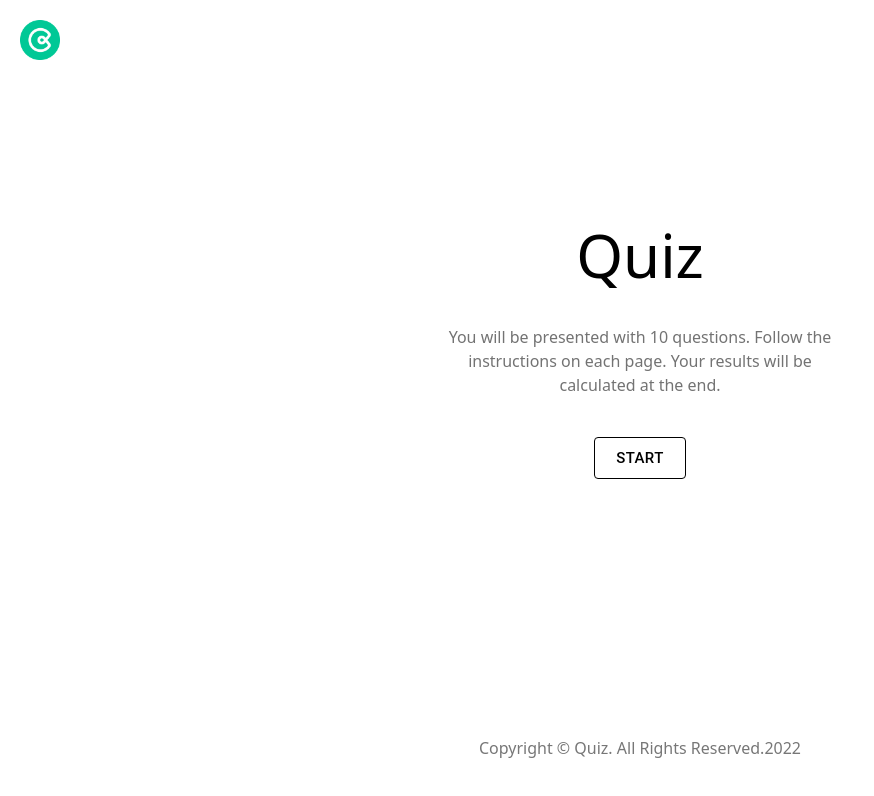
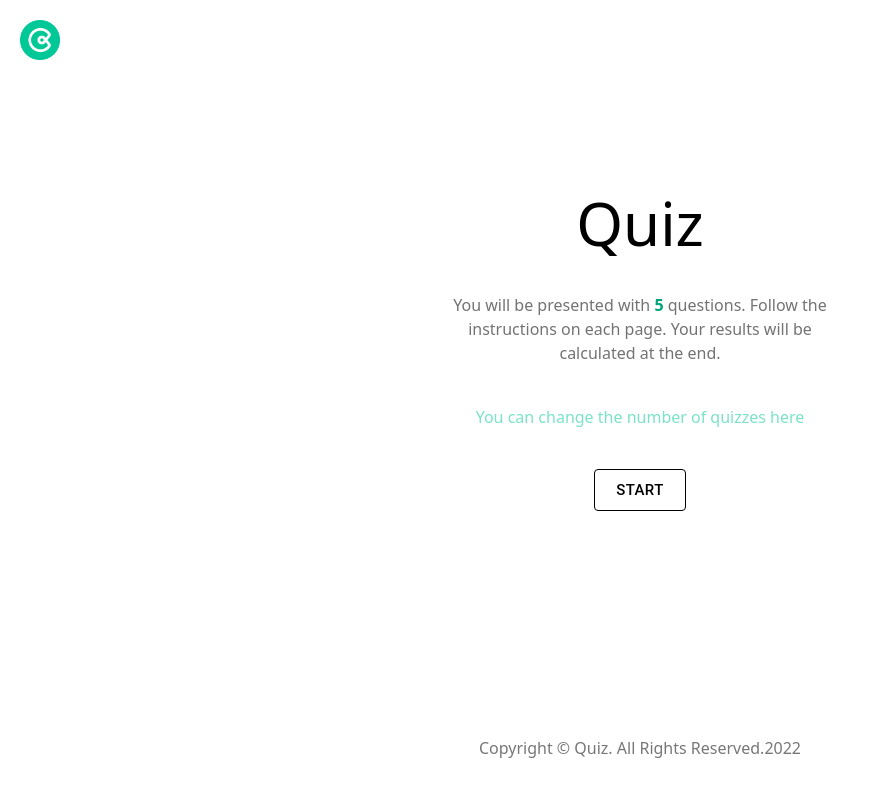
Before and after one commit to dauhnKim/quiz, a React (Create React App) app: page / in a window 1280 px wide. Shown: the top 796 px of the page, without its empty margins (0-874 px from the left). Built offline with nearby package versions, Linux system fonts and the light colour scheme.

Commit message:
feat: let let user decide the number of quizzes

```diff
--- /dev/null
+++ b/src/components/NumberField.tsx
@@ -0,0 +1,37 @@
+import { TextField } from "@mui/material";
+import React from "react";
+
+interface FieldProps {
+  amount: number;
+  theme: string;
+  [key: string]: any;
+}
+
+const NumberField: React.FC<FieldProps> = ({ amount, theme, ...rest }) => {
+  const textColor = theme === "dark" ? "#00c896" : "#00a37a";
+  const conditiaonlColor = +amount === 0 ? "#d32f2f" : textColor;
+  const textFiledStyle = {
+    marginTop: 2,
+    input: {
+      color: theme === "dark" ? "#eee" : "#777",
+    },
+    label: { color: "#737373" },
+    ".MuiFormHelperText-root": { color: conditiaonlColor },
+    "& label.Mui-focused": {
+      color: conditiaonlColor,
+    },
+    "& .MuiOutlinedInput-root": {
+      "& fieldset": {
+        borderColor: conditiaonlColor,
+        color: "#fff",
+      },
+      "&.Mui-focused fieldset": {
+        borderColor: conditiaonlColor,
+      },
+    },
+  };
+
+  return <TextField size="small" sx={textFiledStyle} label="number" type={"number"} value={amount} error={+amount === 0} helperText={+amount === 0 && "Enter a number greather than 0."} {...rest} />;
+};
+
+export default NumberField;
--- a/src/components/Primary.tsx
+++ b/src/components/Primary.tsx
@@ -5,7 +5,7 @@ import { useAtomValue } from "jotai";
 import { themeAtom } from "../utils/store";
 import { PrimaryProps } from "../utils/metrics";
 
-const Primary: React.FC<PrimaryProps> = ({ text, className, type, onClick }) => {
+const Primary: React.FC<PrimaryProps> = ({ text, className, type, onClick, ...rest }) => {
   const theme = useAtomValue(themeAtom);
   return (
     <Button
@@ -36,6 +36,7 @@ const Primary: React.FC<PrimaryProps> = ({ text, className, type, onClick }) =>
       onClick={onClick}
       type={type}
       className={className}
+      {...rest}
     >
       {text}
     </Button>
--- a/src/index.css
+++ b/src/index.css
@@ -13,3 +13,9 @@
   background-color: white;
   color: black;
 }
+
+input[type=number]::-webkit-inner-spin-button,
+input[type=number]::-webkit-outer-spin-button {
+  -webkit-appearance: none;
+  margin: 0;
+}
--- a/src/pages/MainQuiz.tsx
+++ b/src/pages/MainQuiz.tsx
@@ -7,7 +7,7 @@ import { useAtom, useAtomValue, useSetAtom } from "jotai";
 
 import { cls } from "../utils/libs";
 import { AnswerType } from "../utils/metrics";
-import { answersAtom, isTimeRunningAtom, quizzesAtom, themeAtom, userAnswersAtom } from "../utils/store";
+import { answersAtom, isTimeRunningAtom, quizAmountAtom, quizzesAtom, themeAtom, userAnswersAtom } from "../utils/store";
 
 import QuizSet from "../components/QuizSet";
 import { PrimaryButton } from "../components/Primary";
@@ -20,13 +20,13 @@ const MainQuiz = () => {
   const [value, setValue] = useState<string>("");
   const [helperText, setHelperText] = useState<string>("");
 
-  const theme = useAtomValue<string>(themeAtom);
+  const theme = useAtomValue(themeAtom);
+  const amount = useAtomValue(quizAmountAtom);
   const setIsRunning = useSetAtom(isTimeRunningAtom);
   const [quizzes, setQuizzes] = useAtom(quizzesAtom);
   const [answers, setAnswers] = useAtom(answersAtom);
   const [userAnswers, setUserAnswers] = useAtom(userAnswersAtom);
 
-  let amount = 2;
   const isCorrect = value === quizzes[currentQuiz]?.correct_answer || false;
   useEffect(() => {
     getQuiz();
@@ -109,7 +109,7 @@ const MainQuiz = () => {
   };
 
   return (
-    <div className="flex justify-center items-center h-screen">
+    <div className="flex justify-center items-center h-full">
       {isLoading ? (
         <TailSpin height={25} width={25} color={theme === "dark" ? "#f0f0f0" : "#000"} />
       ) : (
--- a/src/pages/StartQuiz.tsx
+++ b/src/pages/StartQuiz.tsx
@@ -1,11 +1,20 @@
+import { useState } from "react";
 import { Link } from "react-router-dom";
 
-import { useSetAtom } from "jotai";
-import { answersAtom, quizzesAtom } from "../utils/store";
+import { Button } from "@mui/material";
+import { useAtom, useAtomValue, useSetAtom } from "jotai";
 
+import { cls } from "../utils/libs";
+import { answersAtom, quizAmountAtom, quizzesAtom, themeAtom } from "../utils/store";
+
+import NumberField from "../components/NumberField";
 import { PrimaryButton } from "../components/Primary";
 
 const StartQuiz = () => {
+  const [show, setShow] = useState(false);
+
+  const theme = useAtomValue(themeAtom);
+  const [amount, setAmount] = useAtom(quizAmountAtom);
   const setQuizzes = useSetAtom(quizzesAtom);
   const setAnswers = useSetAtom(answersAtom);
 
@@ -14,13 +23,39 @@ const StartQuiz = () => {
     setAnswers([]);
   };
 
+  const onChange = (event) => {
+    setAmount(event.target.value);
+  };
+
   return (
     <div className="flex items-center justify-center flex-col h-full">
       <h1 className="text-6xl">Quiz</h1>
-      <p className="py-10 text-[#737373] text-center">You will be presented with 10 questions. Follow the instructions on each page. Your results will be calculated at the end.</p>
-      <Link to="/main-quiz">
-        <PrimaryButton text="Start" onClick={onStartClick} type="button" />
-      </Link>
+      <p className="py-10 text-[#737373] text-center">
+        You will be presented with <b className="text-color">{amount}</b> question{+amount !== 1 && +amount !== 0 ? "s" : ""}. Follow the instructions on each page. Your results will be calculated at
+        the end.
+      </p>
+
+      <section className="overflow-hidden duration-200 transition-all mb-10">
+        <h2 onClick={() => setShow(!show)} className={cls(show && "!text-primary", "hover:underline hover:underline-offset-2 cursor-pointer text-[#00c89685] hover:text-primary")}>
+          You can change the number of quizzes here
+        </h2>
+
+        <div className={cls(show ? "h-[94px] py-4" : "h-0", "w-full duration-500 transition-all flex justify-center")}>
+          <NumberField theme={theme} amount={amount} onChange={onChange} />
+        </div>
+      </section>
+
+      {+amount !== 0 ? (
+        <Link to={"/main-quiz"}>
+          <PrimaryButton text="Start" onClick={onStartClick} type="button" />
+        </Link>
+      ) : (
+        <Link to={"/"}>
+          <Button variant="outlined" size="large" disabled sx={{ "&.Mui-disabled": { color: "#777", borderColor: "#777" } }}>
+            Disabled
+          </Button>
+        </Link>
+      )}
     </div>
   );
 };
--- a/src/utils/metrics.ts
+++ b/src/utils/metrics.ts
@@ -28,4 +28,5 @@ export interface PrimaryProps {
   className?: string;
   type?: "submit" | "button" | undefined;
   onClick: () => void;
+  [key: string]: any;
 }
--- a/src/utils/store.ts
+++ b/src/utils/store.ts
@@ -3,8 +3,9 @@ import { QuizType, UserAnswerInfoType, AnswerType } from "./metrics";
 
 const prefersDark = window.matchMedia("(prefers-color-scheme: dark)").matches;
 
-export const themeAtom = atom(prefersDark ? "dark" : "light");
+export const themeAtom = atom<string>(prefersDark ? "dark" : "light");
 export const isTimeRunningAtom = atom<boolean>(false);
+export const quizAmountAtom = atom<number>(5);
 
 export const quizzesAtom = atom<Array<QuizType>>([]);
 export const answersAtom = atom<Array<AnswerType>>([]);
```
